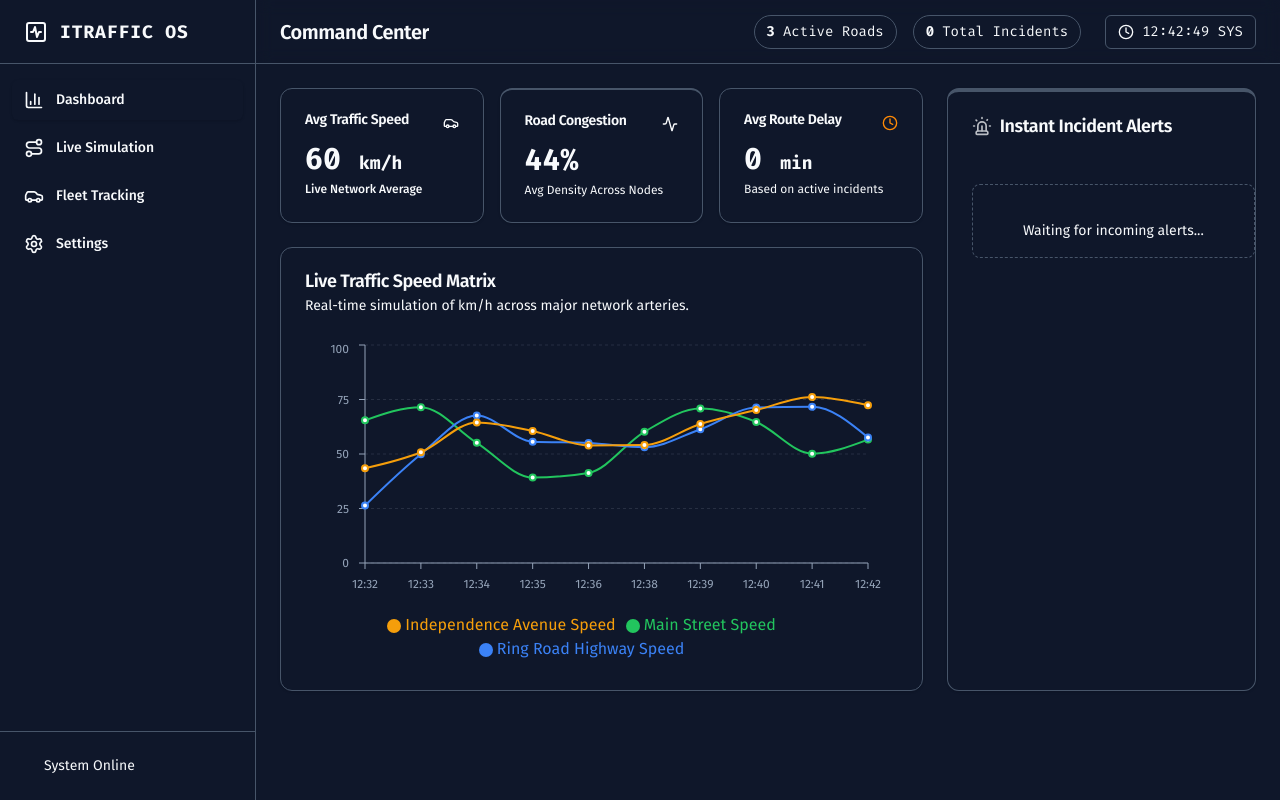
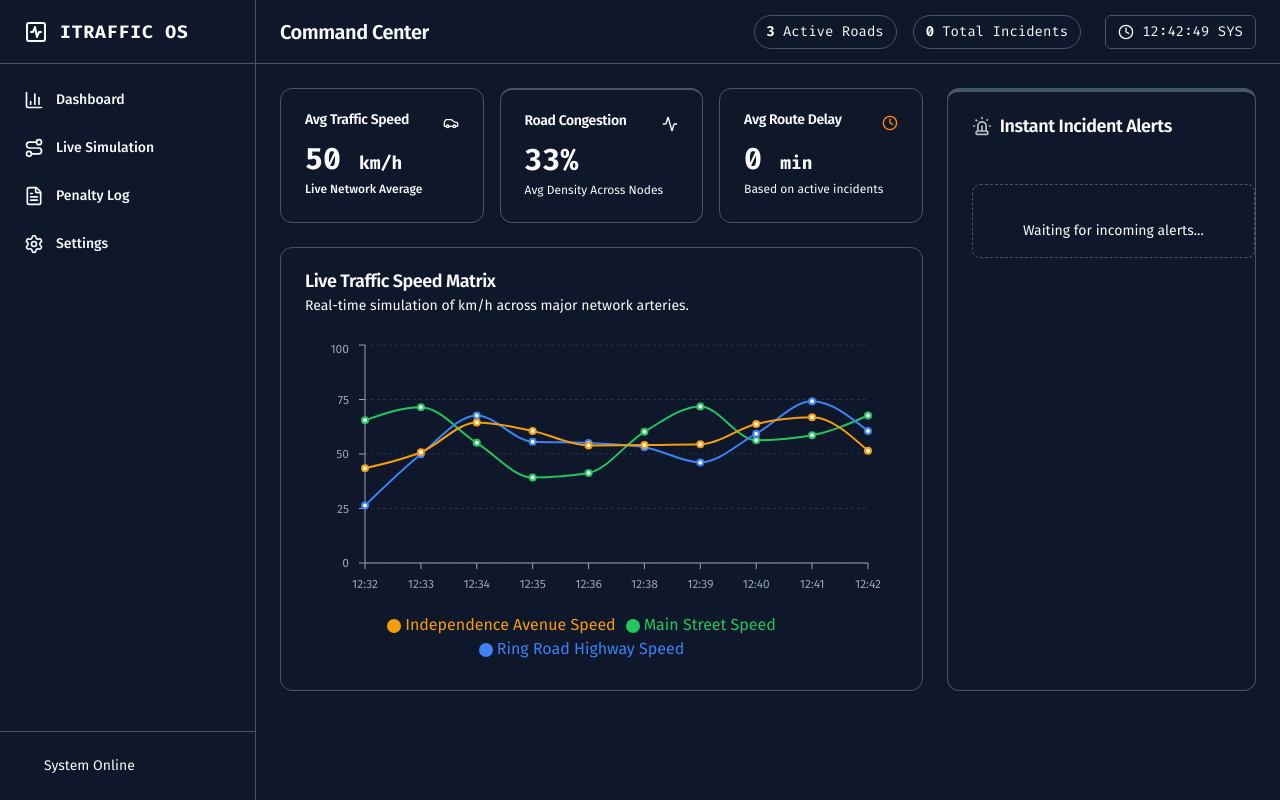
Before and after one commit to BuiltByDennis/smart-traffic, a Next.js app: page / in a window 1280 px wide. Built offline with nearby package versions, Linux system fonts and the light colour scheme.

Commit message:
feat: implement penalty log and junction tracking

```diff
--- a/src/app/page.tsx
+++ b/src/app/page.tsx
@@ -13,10 +13,12 @@ import {
   Siren,
   Route,
   Play,
-  XCircle
+  XCircle,
+  FileText,
+  Search
 } from "lucide-react";
 import { LineChart, Line, XAxis, YAxis, CartesianGrid, Tooltip, ResponsiveContainer, Legend } from 'recharts';
-import { useTrafficSimulation, IncidentAlert } from "@/hooks/useTrafficSimulation";
+import { useTrafficSimulation, IncidentAlert, PenaltyRecord } from "@/hooks/useTrafficSimulation";
 
 const Card = ({ children, className = "" }: { children: React.ReactNode; className?: string }) => (
   <div className={`rounded-xl border border-border bg-card text-card-foreground shadow-sm ${className}`}>
@@ -50,10 +52,12 @@ const ROAD_STYLES = [
 
 function LiveSimulationView({
   alerts,
+  junctionCounts,
   triggerIncident,
   clearIncidents
 }: {
   alerts: IncidentAlert[],
+  junctionCounts: Record<string, number>,
   triggerIncident: (road?: string) => void,
   clearIncidents: () => void
 }) {
@@ -62,7 +66,7 @@ function LiveSimulationView({
       <div className="flex flex-col sm:flex-row justify-between items-start sm:items-center space-y-4 sm:space-y-0">
         <div>
           <h2 className="text-2xl font-bold tracking-tight">Live Network Visualization</h2>
-          <p className="text-muted-foreground text-sm">Real-time simulation of traffic flow and incidents across active routes.</p>
+          <p className="text-muted-foreground text-sm">Real-time simulation of traffic flow, incidents, and vehicle counts.</p>
         </div>
         <div className="flex space-x-3">
           <button
@@ -84,17 +88,23 @@ function LiveSimulationView({
 
       <div className="flex-1 bg-muted/20 border border-border rounded-xl p-4 sm:p-8 relative overflow-hidden flex flex-col justify-around min-h-[500px]">
         {ROAD_STYLES.map((road) => {
-          const hasIncident = alerts.some(a => a.road === road.id);
+          const hasIncident = alerts.some(a => a.road === road.id && a.type !== "Red Light Run");
+          const hasRedLight = alerts.some(a => a.road === road.id && a.type === "Red Light Run");
           return (
             <div key={road.id} className="relative w-full h-32 flex items-center group">
               {/* Road surface */}
               <div className={`absolute w-full h-full border-t-2 border-b-2 border-dashed transition-all duration-1000 ${
-                hasIncident ? 'border-destructive bg-destructive/10' : 'border-border bg-card/40'
+                hasIncident ? 'border-destructive bg-destructive/10' : hasRedLight ? 'border-orange-500 bg-orange-500/5' : 'border-border bg-card/40'
               }`}></div>
 
-              {/* Road Label */}
-              <div className="absolute left-4 top-2 text-xs font-mono font-bold text-muted-foreground group-hover:text-foreground transition-colors z-30 bg-background/90 px-3 py-1.5 rounded border border-border shadow-sm">
+              {/* Road Label & Vehicles Count */}
+              <div className="absolute left-4 top-2 z-30 bg-background/90 px-3 py-1.5 rounded border border-border shadow-sm flex flex-col items-start">
+                <span className="text-xs font-mono font-bold text-muted-foreground group-hover:text-foreground transition-colors">
                   {road.name}
+                </span>
+                <span className="text-[10px] font-mono text-accent mt-0.5 font-bold">
+                  Vehicles: {junctionCounts[road.id] || 0}
+                </span>
               </div>
 
               {/* Accident Marker */}
@@ -144,9 +154,81 @@ function LiveSimulationView({
   );
 }
 
+function PenaltiesView({ penalties }: { penalties: PenaltyRecord[] }) {
+  const [search, setSearch] = useState("");
+
+  const filtered = penalties.filter(p =>
+    p.carNumber.toLowerCase().includes(search.toLowerCase()) ||
+    p.location.toLowerCase().includes(search.toLowerCase())
+  );
+
+  return (
+    <div className="flex flex-col h-full space-y-6">
+      <div className="flex flex-col sm:flex-row justify-between items-start sm:items-center space-y-4 sm:space-y-0">
+        <div>
+          <h2 className="text-2xl font-bold tracking-tight">Live Penalty Log</h2>
+          <p className="text-muted-foreground text-sm">Real-time tracking of red light violations and automated fines.</p>
+        </div>
+        <div className="relative">
+          <Search className="absolute left-3 top-1/2 -translate-y-1/2 h-4 w-4 text-muted-foreground" />
+          <input
+            type="text"
+            placeholder="Search license or location..."
+            className="pl-9 pr-4 py-2 bg-card border border-border rounded-md text-sm focus:outline-none focus:ring-1 focus:ring-accent w-full sm:w-64"
+            value={search}
+            onChange={(e) => setSearch(e.target.value)}
+          />
+        </div>
+      </div>
+
+      <Card className="flex-1 flex flex-col overflow-hidden">
+        <div className="overflow-x-auto">
+          <table className="w-full text-sm text-left">
+            <thead className="text-xs text-muted-foreground uppercase bg-secondary/50 border-b border-border">
+              <tr>
+                <th className="px-6 py-4 font-medium">Time (SYS)</th>
+                <th className="px-6 py-4 font-medium">Car Number</th>
+                <th className="px-6 py-4 font-medium">Violation</th>
+                <th className="px-6 py-4 font-medium">Location</th>
+                <th className="px-6 py-4 font-medium text-right">Fine</th>
+              </tr>
+            </thead>
+            <tbody>
+              {filtered.length === 0 ? (
+                <tr>
+                  <td colSpan={5} className="px-6 py-8 text-center text-muted-foreground border-b border-border">
+                    No penalty records found.
+                  </td>
+                </tr>
+              ) : (
+                filtered.map((penalty) => (
+                  <tr key={penalty.id} className="border-b border-border hover:bg-secondary/20 transition-colors">
+                    <td className="px-6 py-4 font-mono text-muted-foreground">{penalty.timestamp}</td>
+                    <td className="px-6 py-4 font-mono font-bold text-foreground">
+                      <span className="bg-secondary px-2 py-1 rounded border border-border">{penalty.carNumber}</span>
+                    </td>
+                    <td className="px-6 py-4">
+                      <span className="flex items-center text-orange-500 font-medium">
+                        <AlertTriangle className="h-3 w-3 mr-1.5" />
+                        {penalty.type}
+                      </span>
+                    </td>
+                    <td className="px-6 py-4">{penalty.location}</td>
+                    <td className="px-6 py-4 text-right font-mono text-destructive font-bold">${penalty.fineAmount}</td>
+                  </tr>
+                ))
+              )}
+            </tbody>
+          </table>
+        </div>
+      </Card>
+    </div>
+  );
+}
+
 export default function Dashboard() {
-  const [activeTab, setActiveTab] = useState<"dashboard" | "live">("dashboard");
-  const { chartData, alerts, globalStats, triggerIncident, clearIncidents, simulatedTimeStr } = useTrafficSimulation();
+  const [activeTab, setActiveTab] = useState<"dashboard" | "live" | "penalties">("dashboard");
+  const { chartData, alerts, globalStats, triggerIncident, clearIncidents, simulatedTimeStr, penalties, junctionCounts } = useTrafficSimulation();
 
   return (
     <div className="flex h-screen w-full bg-background overflow-hidden">
@@ -180,9 +262,16 @@ export default function Dashboard() {
             <Route className="mr-3 h-5 w-5" />
             Live Simulation
           </button>
-          <button className="w-full flex items-center px-3 py-2.5 text-muted-foreground hover:bg-secondary/50 hover:text-foreground rounded-md font-medium text-sm transition-colors">
-            <Car className="mr-3 h-5 w-5" />
-            Fleet Tracking
+          <button
+            onClick={() => setActiveTab("penalties")}
+            className={`w-full flex items-center px-3 py-2.5 rounded-md font-medium text-sm transition-colors ${
+              activeTab === "penalties"
+                ? "bg-secondary text-secondary-foreground shadow-sm"
+                : "text-muted-foreground hover:bg-secondary/50 hover:text-foreground"
+            }`}
+          >
+            <FileText className="mr-3 h-5 w-5" />
+            Penalty Log
           </button>
           <button className="w-full flex items-center px-3 py-2.5 text-muted-foreground hover:bg-secondary/50 hover:text-foreground rounded-md font-medium text-sm transition-colors">
             <Settings className="mr-3 h-5 w-5" />
@@ -232,9 +321,12 @@ export default function Dashboard() {
           {activeTab === "live" ? (
             <LiveSimulationView
               alerts={alerts}
+              junctionCounts={junctionCounts}
               triggerIncident={triggerIncident}
               clearIncidents={clearIncidents}
             />
+          ) : activeTab === "penalties" ? (
+            <PenaltiesView penalties={penalties} />
           ) : (
             <div className="grid grid-cols-1 xl:grid-cols-3 gap-6">
               {/* KPI Metrics & Chart Column */}
@@ -335,6 +427,8 @@ export default function Dashboard() {
                                 ? 'bg-destructive/30 border-destructive shadow-[0_0_15px_rgba(239,68,68,0.5)] scale-[1.02]'
                                 : alert.type === 'Blockage'
                                   ? 'bg-destructive/10 border-destructive/20'
+                                  : alert.type === 'Red Light Run'
+                                    ? 'bg-orange-500/10 border-orange-500/20'
                                     : 'bg-orange-500/10 border-orange-500/20'
                             }`}
                           >
@@ -348,6 +442,14 @@ export default function Dashboard() {
                             </div>
                             <p className="text-sm font-medium text-foreground">{alert.address}</p>
                             <div className="mt-3 flex items-center text-xs">
+                              {alert.type === 'Red Light Run' ? (
+                                <>
+                                  <span className="bg-orange-500/20 text-orange-500 px-2 py-0.5 rounded font-mono font-bold mr-2">
+                                    Penalty Issued
+                                  </span>
+                                </>
+                              ) : (
+                                <>
                                   <span className={`px-2 py-0.5 rounded font-mono font-bold mr-2 ${
                                     alert.type === 'Blockage'
                                       ? 'bg-destructive/20 text-destructive'
@@ -356,6 +458,8 @@ export default function Dashboard() {
                                     +{alert.delay} min delay
                                   </span>
                                   <span className="text-muted-foreground">Rerouting active</span>
+                                </>
+                              )}
                             </div>
                           </div>
                         ))
--- a/src/hooks/useTrafficSimulation.ts
+++ b/src/hooks/useTrafficSimulation.ts
@@ -18,13 +18,23 @@ export type ChartDataPoint = {
 
 export type IncidentAlert = {
   id: string;
-  type: "Blockage" | "Damaged Car";
+  type: "Blockage" | "Damaged Car" | "Red Light Run";
   address: string;
   road: string;
   delay: number; // minutes
   timestamp: string;
   isNew: boolean;
 };
+
+export type PenaltyRecord = {
+  id: string;
+  carNumber: string;
+  type: string;
+  location: string;
+  timestamp: string;
+  fineAmount: number;
+};
+
 
 const ROADS = ["Main Street", "Ring Road Highway", "Independence Avenue"];
 const ROAD_ADDRESSES: Record<string, string[]> = {
@@ -41,6 +51,12 @@ export function useTrafficSimulation() {
     avgCongestion: 0,
     activeDelays: 0,
     totalIncidents: 0,
+  });
+  const [penalties, setPenalties] = useState<PenaltyRecord[]>([]);
+  const [junctionCounts, setJunctionCounts] = useState<Record<string, number>>({
+    "Main Street": 150,
+    "Ring Road Highway": 320,
+    "Independence Avenue": 85
   });
   const [simulatedTimeStr, setSimulatedTimeStr] = useState<string>("00:00:00");
   const simulatedTimeRef = useRef(new Date());
@@ -168,14 +184,68 @@ export function useTrafficSimulation() {
         return newData;
       });
 
+      // Update junction vehicle counts smoothly
+      setJunctionCounts(prev => {
+        const newCounts = { ...prev };
+        ROADS.forEach(road => {
+          // fluctuate count by -5 to +15 vehicles per minute
+          const change = Math.floor(Math.random() * 20) - 5;
+          newCounts[road] = Math.max(0, newCounts[road] + change);
+        });
+        return newCounts;
+      });
+
       // 2. Random Alerts (10% chance per simulation minute / real second)
       if (Math.random() < 0.10) {
         triggerIncident();
+      }
+
+      // 3. Random Penalties (5% chance per simulation minute)
+      if (Math.random() < 0.05) {
+        const timestamp = simulatedTimeRef.current.toLocaleTimeString('en-US', { hour12: false });
+        const road = ROADS[Math.floor(Math.random() * ROADS.length)];
+        const location = ROAD_ADDRESSES[road][Math.floor(Math.random() * ROAD_ADDRESSES[road].length)];
+        // Generate random license plate e.g. ABC-1234
+        const letters = "ABCDEFGHIJKLMNOPQRSTUVWXYZ";
+        const carNumber = `${letters.charAt(Math.floor(Math.random()*26))}${letters.charAt(Math.floor(Math.random()*26))}${letters.charAt(Math.floor(Math.random()*26))}-${Math.floor(1000 + Math.random() * 9000)}`;
+
+        const newPenalty: PenaltyRecord = {
+          id: Math.random().toString(36).substr(2, 9),
+          carNumber,
+          type: "Red Light Run",
+          location,
+          timestamp,
+          fineAmount: 150
+        };
+
+        setPenalties(prev => [newPenalty, ...prev].slice(0, 50)); // Keep last 50
+
+        // Also spawn a brief visual alert for it without adding to global stats 'totalIncidents'
+        const newAlert: IncidentAlert = {
+          id: newPenalty.id,
+          type: "Red Light Run",
+          address: newPenalty.location,
+          road,
+          delay: 0,
+          timestamp,
+          isNew: true
+        };
+
+        setAlerts(prev => {
+          const updated = [newAlert, ...prev].slice(0, 5);
+          return updated;
+        });
+
+        setTimeout(() => {
+          setAlerts(currentAlerts =>
+            currentAlerts.map(a => a.id === newAlert.id ? { ...a, isNew: false } : a)
+          );
+        }, 2000);
       }
     }, 1000); // Accelerated: Every 1 second
 
     return () => clearInterval(interval);
   }, [triggerIncident]);
 
-  return { chartData, alerts, globalStats, roads: ROADS, triggerIncident, clearIncidents, simulatedTimeStr };
+  return { chartData, alerts, globalStats, roads: ROADS, triggerIncident, clearIncidents, simulatedTimeStr, penalties, junctionCounts };
 }
```
Lines whose indentation alone changed are shown as unchanged.
